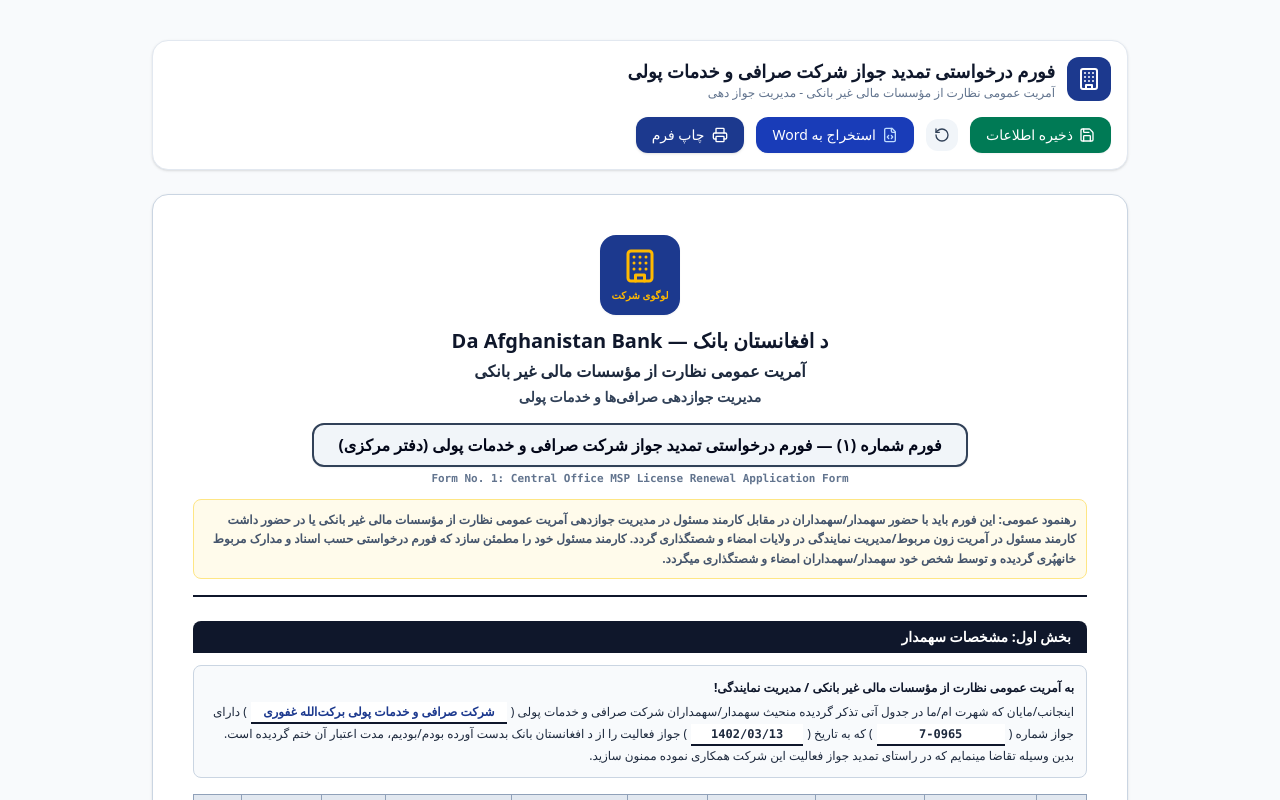
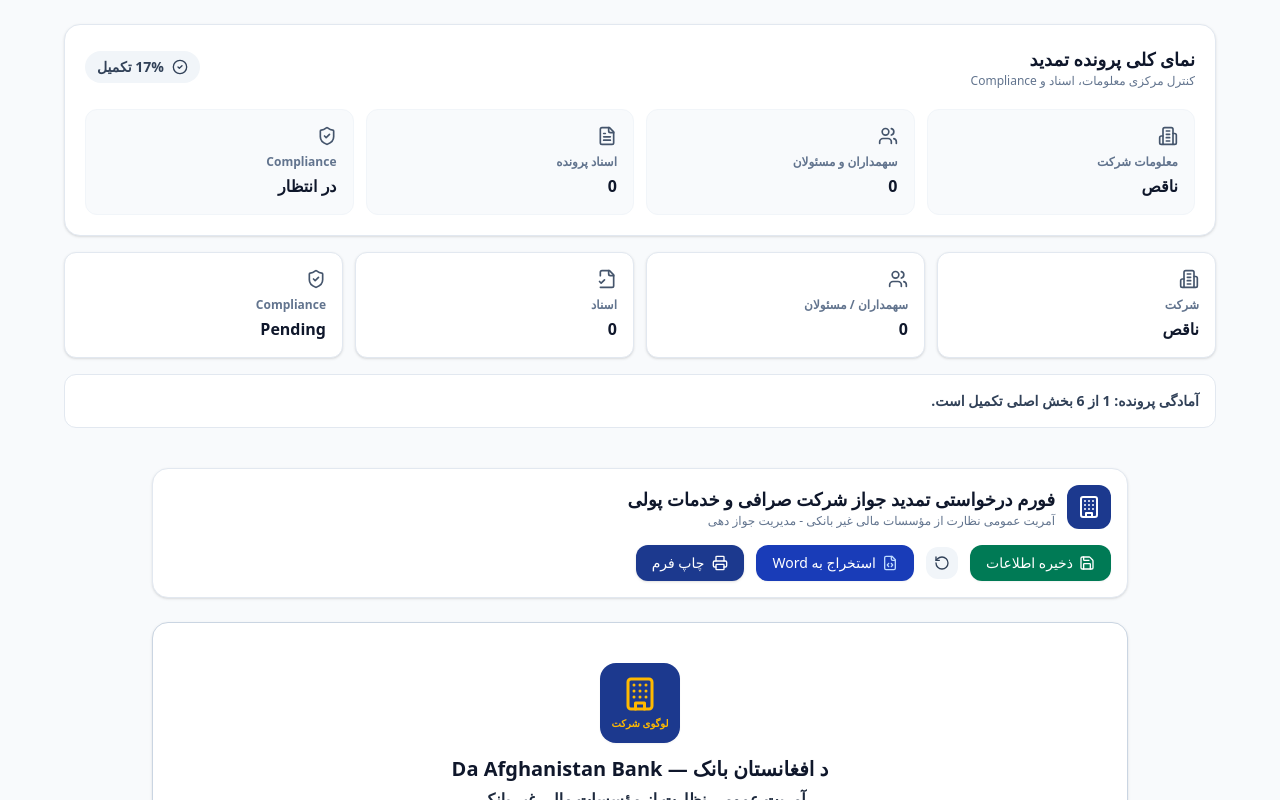
Before and after one commit to Norani375/Manochehr-norani, a Next.js app: page /dab-renewal in a window 1280 px wide. Shown: the top 800 px of the page. Built offline with nearby package versions, Linux system fonts and the light colour scheme; no server answers; the database is empty.

Commit message:
feat: integrate DAB renewal command center

```diff
--- a/app/dab-renewal/page.tsx
+++ b/app/dab-renewal/page.tsx
@@ -3,6 +3,7 @@
 import DabLicenseRenewalForm from '@/components/DabLicenseRenewalForm';
 import DabRenewalCompliancePanel from '@/components/DabRenewalCompliancePanel';
 import DabRenewalApplicationWorkflow from '@/components/DabRenewalApplicationWorkflow';
+import DabRenewalCommandCenter from '@/components/DabRenewalCommandCenter';
 import { useCompany } from '@/lib/companyContext';
 
 export default function DabRenewalPage() {
@@ -11,6 +12,7 @@ export default function DabRenewalPage() {
   return (
     <main className="min-h-screen bg-slate-50 p-4 sm:p-6">
       <div className="mx-auto max-w-6xl space-y-6">
+        <DabRenewalCommandCenter companyId={activeCompanyId} />
         <DabLicenseRenewalForm companyId={activeCompanyId} />
         <DabRenewalCompliancePanel companyId={activeCompanyId} />
         <DabRenewalApplicationWorkflow companyId={activeCompanyId} />
```
